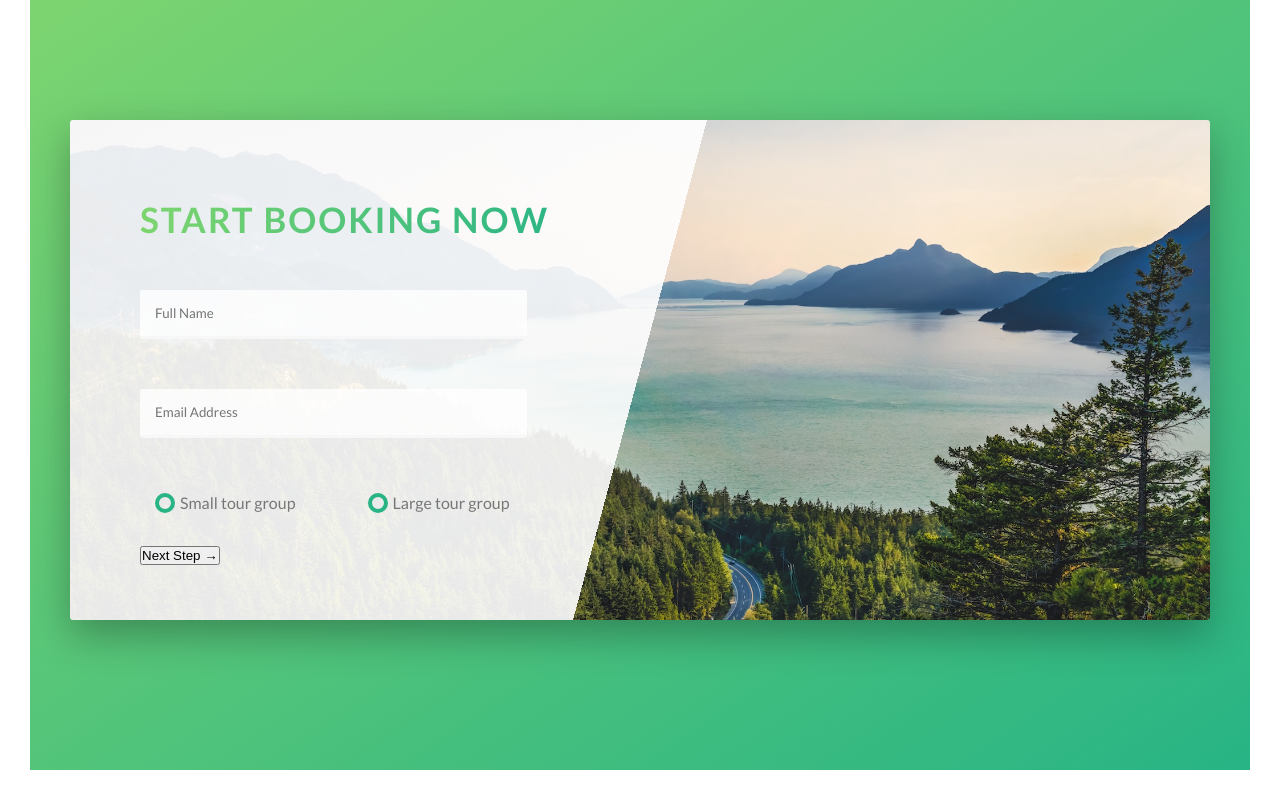
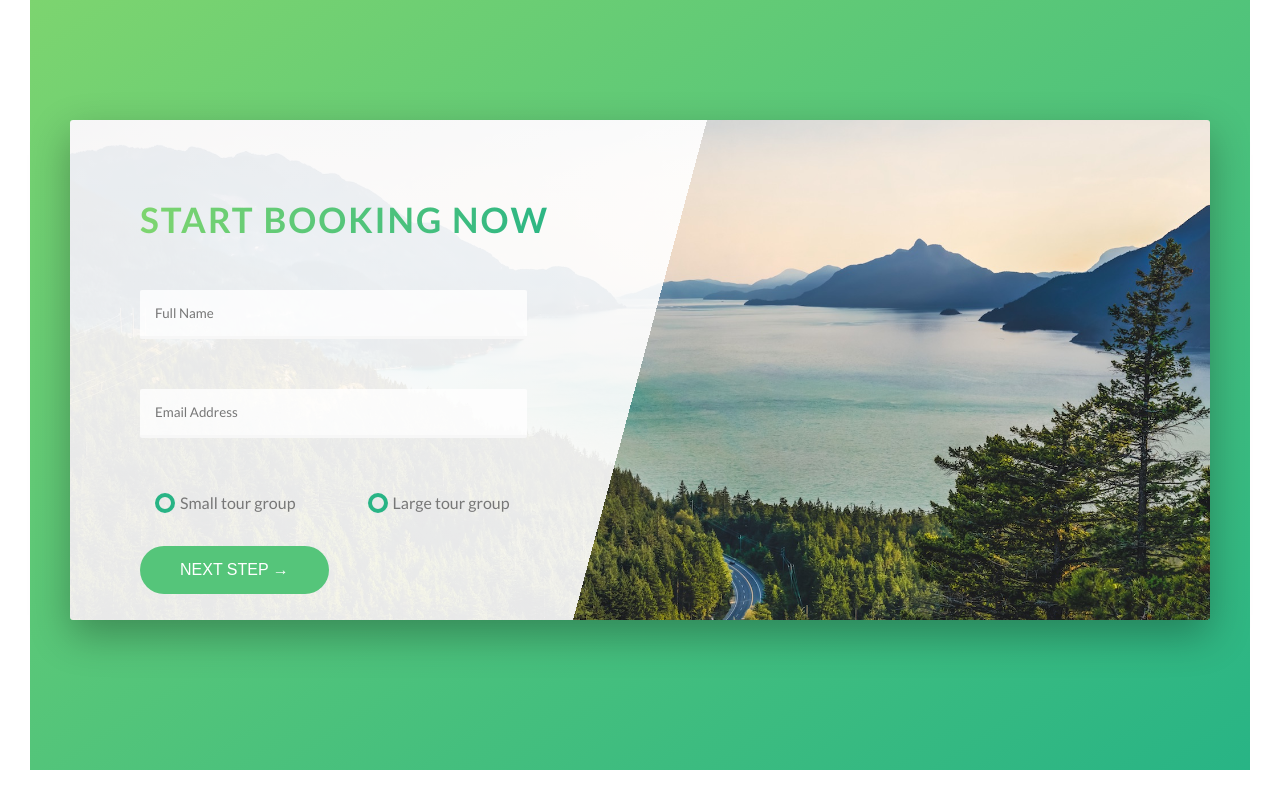
Before and after one commit to elmi-elmi/demo-CSS-Natours, a website: page index.html in a window 1280 px wide. Shown: the part 4379-5179 px from the top of the page. Drawn offline with Linux system fonts and the light colour scheme.

Commit message:
book section completed

```diff
--- a/index.html
+++ b/index.html
@@ -323,7 +323,7 @@
                                 </div>
                             </div>
                         </div>
-                        <button type="submit" class="btn">Next Step &rarr;</button>
+                        <button type="submit" class="btn btn--green">Next Step &rarr;</button>
                     </form>
 
                 </div>
--- a/sass/components/_button.scss
+++ b/sass/components/_button.scss
@@ -1,5 +1,6 @@
 
 .btn {
+  &,
   &:link,
   &:visited {
     display: inline-block;
@@ -9,6 +10,7 @@
     text-transform: uppercase;
     padding: 15px 4rem;
     border-radius: 10rem;
+    border: none;
     transition: all 0.2s;
   }
 
--- a/sass/components/_form.scss
+++ b/sass/components/_form.scss
@@ -6,7 +6,6 @@
 
   &__input {
     font-family: inherit;
-    color: $color-gray-dark;
     background-color: rgba($color-white,0.8);
     display:block;
     width: 90%;
@@ -26,7 +25,10 @@
       border-bottom: 3px solid $color-secondary-dark ;
     }
 
-    //&::-webkit-input-placeholder
+    &::-webkit-input-placeholder{
+      color: $color-gray-dark;
+
+    }
 
   }
 
```
Also changed, not shown: css/style.css, sass/main.css, 3 other files.
